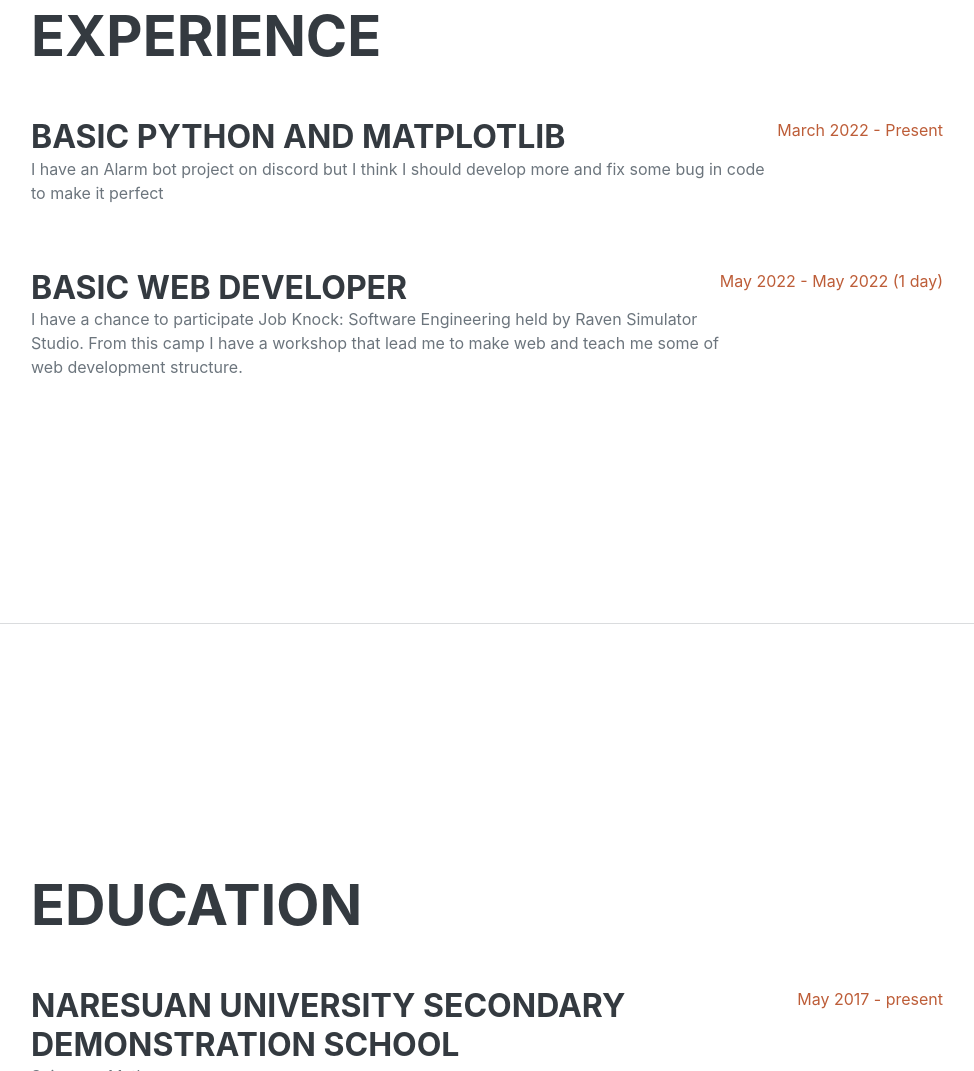
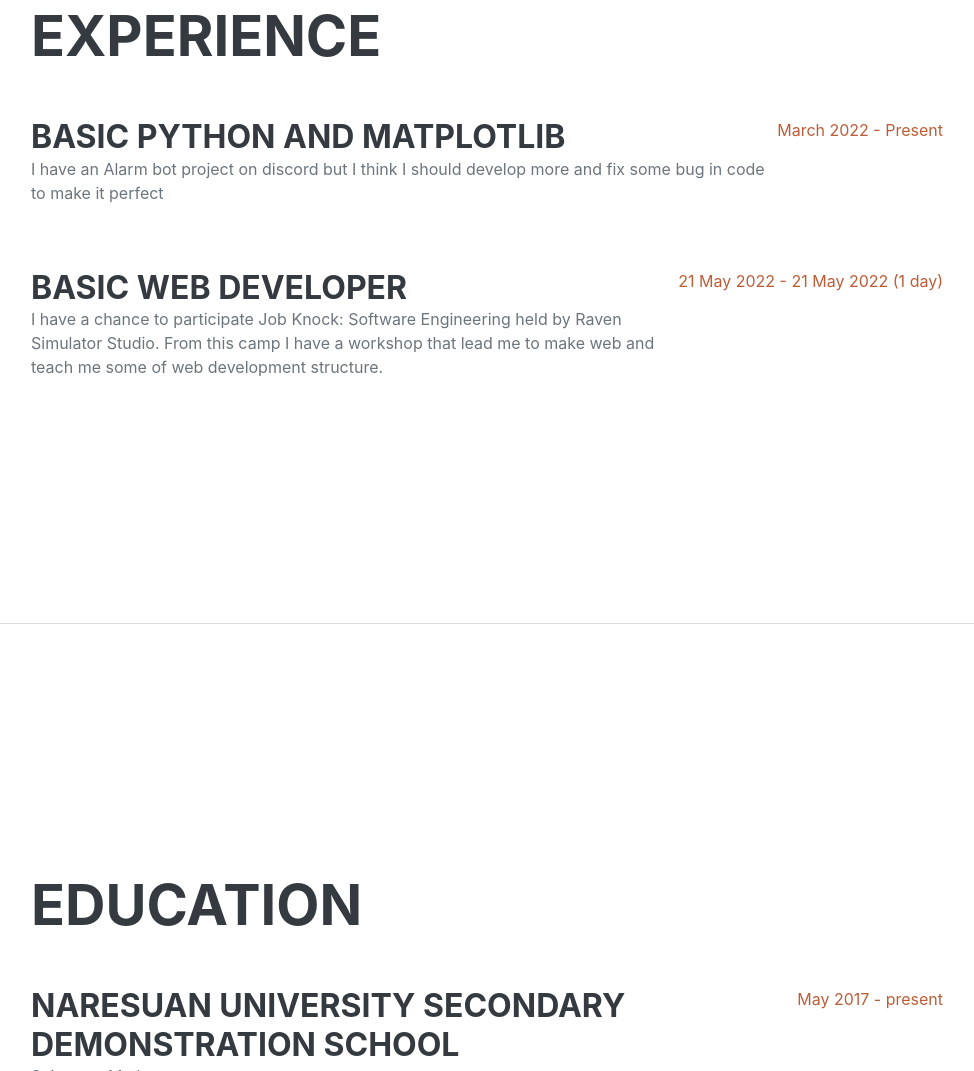
Before and after one commit to NinePTH/NinePTH.github.io, a website: page index.html in a window 1280 px wide. Shown: the part 978-2049 px from the top of the page, without its empty margins (289-1263 px from the left). Drawn offline with nearby package versions, Linux system fonts and the light colour scheme; a web font is replaced by a local one.

Commit message:
Deployment from Codesandbox.

```diff
--- a/index.html
+++ b/index.html
@@ -147,7 +147,7 @@
               </p>
             </div>
             <div class="flex-shrink-0">
-              <span class="text-primary">May 2022 - May 2022 (1 day)</span>
+              <span class="text-primary">21 May 2022 - 21 May 2022 (1 day)</span>
             </div>
           </div>
         </div>
```
